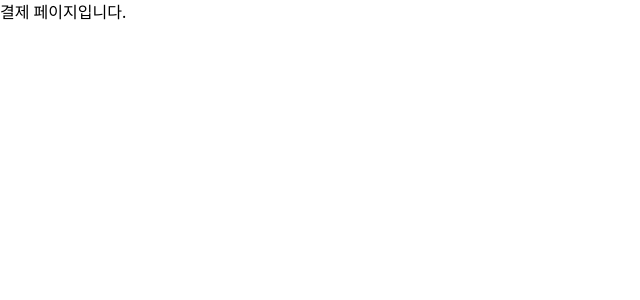
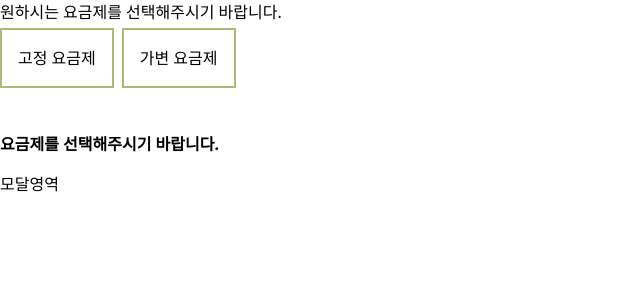
Before and after one commit to Littlestar0508/wrtn_assignment, a Next.js app: page /payment in a window 1280 px wide. Shown: the top 300 px of the page, without its empty margins (0-640 px from the left). Built offline with nearby package versions, Linux system fonts and the light colour scheme.

Commit message:
FEAT : 전반적인 UI 틀 구성

```diff
--- a/src/app/payment/page.tsx
+++ b/src/app/payment/page.tsx
@@ -1,7 +1,42 @@
+"use client";
+
+import RadioGroup from "@/components/RadioGroup";
+import { useUserSettingStore } from "@/store/useUserSettingStore";
+
 export default function Payment() {
+  const { meterRate, setMeterRate } = useUserSettingStore();
+
   return (
     <>
-      <div>결제 페이지입니다.</div>
+      <RadioGroup
+        name="meterRate"
+        legend="원하시는 요금제를 선택해주시기 바랍니다."
+        options={[
+          { value: "fixed", label: "고정 요금제" },
+          { value: "flexed", label: "가변 요금제" },
+        ]}
+        ariaLabel="요금제 선택"
+        children={
+          <>
+            <p
+              className={`font-bold ${meterRate === "flexed" ? "visible" : "invisible"}`}
+            >
+              가변 요금제의 경우 스마트 미터기가 설치되어 있어야 합니다.
+            </p>
+
+            {meterRate === "" ? (
+              <p className="font-bold py-4">요금제를 선택해주시기 바랍니다.</p>
+            ) : meterRate === "fixed" ? (
+              <div className="pt-4">고정 요금제 영역</div>
+            ) : (
+              <div className="pt-4">가변 요금제 영역</div>
+            )}
+            <div>모달영역</div>
+          </>
+        }
+        onChange={setMeterRate}
+        value={meterRate}
+      />
     </>
   );
 }
```
